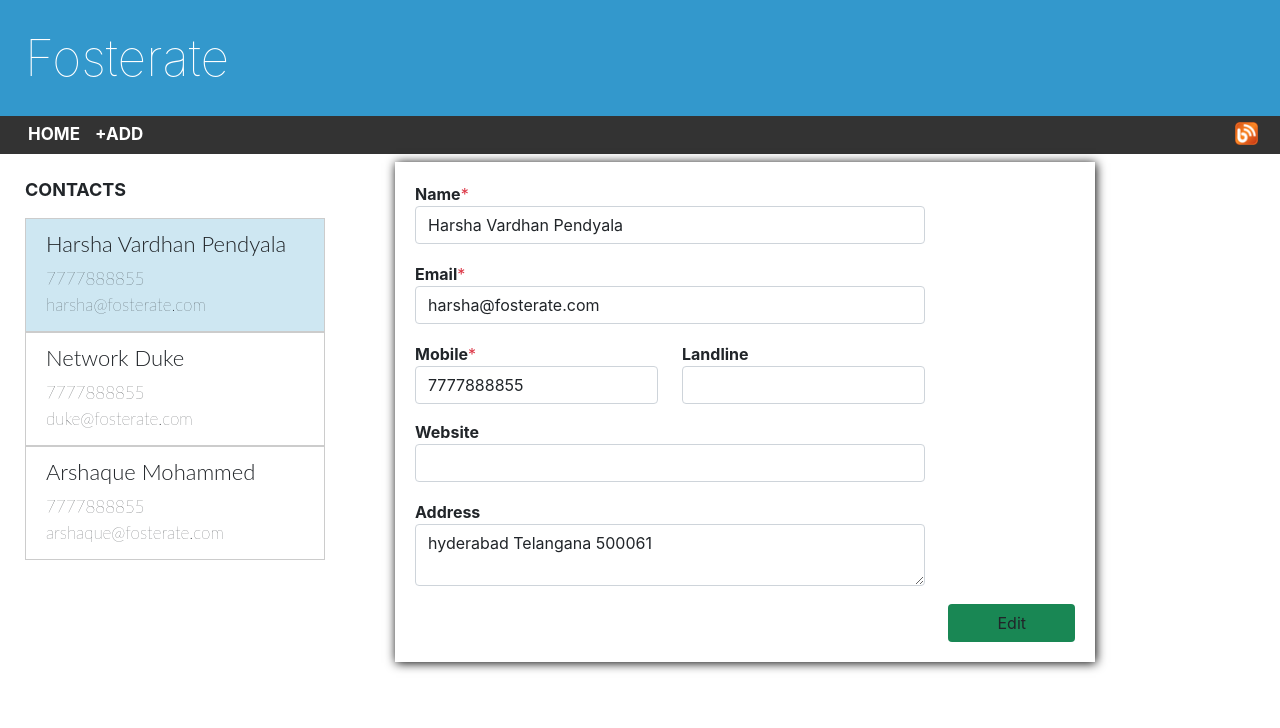
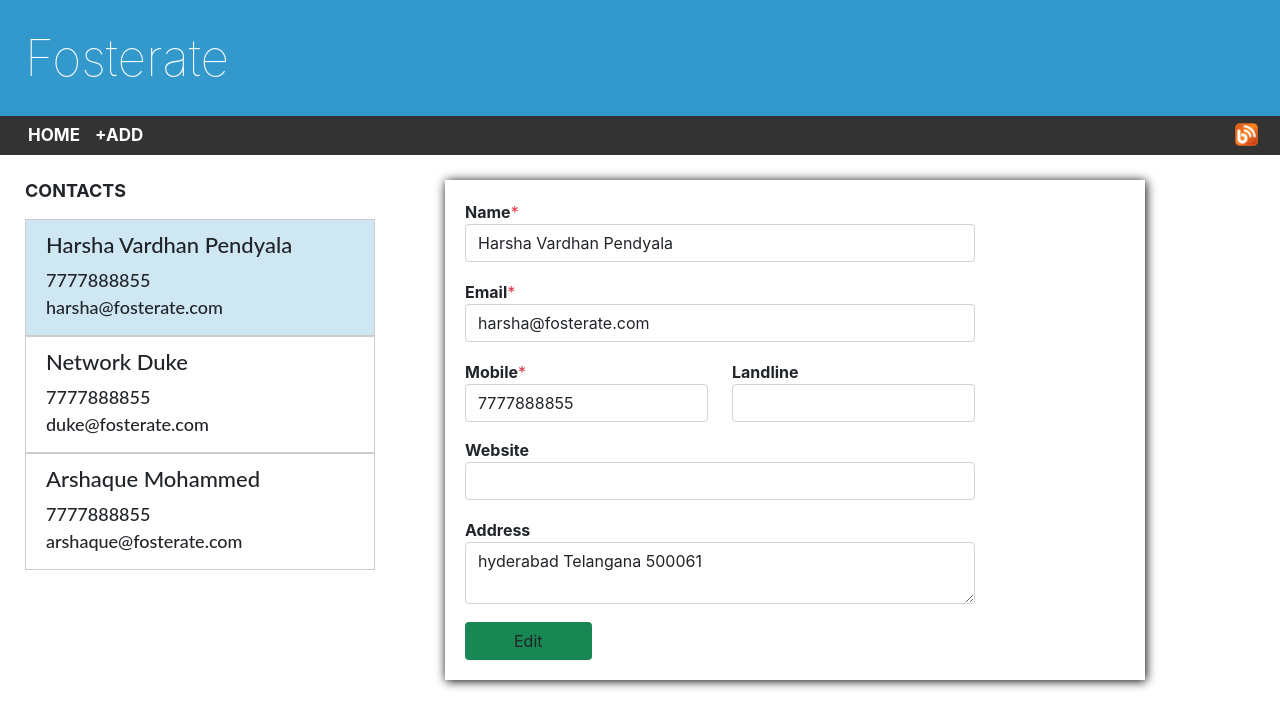
Before and after one commit to poorna1307/Angular-app, an Angular app: page /edit in a window 1280 px wide. Shown: the top 728 px of the page. Built offline with nearby package versions, Linux system fonts and the light colour scheme.

Commit message:
SASS Implemented

```diff
--- a/src/app/add-form/add-form.component.html
+++ b/src/app/add-form/add-form.component.html
@@ -8,8 +8,8 @@
 </head>
 <body>
 
-    <div class="add-body">
-    <div class="home-body" *ngIf="this._contactsService.contacts.length>0">
+    <div class="add-container">
+        <div *ngIf="this._contactsService.contacts.length>0">
             <h2 class="sub-heading">CONTACTS</h2>
             <div class="contacts-container">
                 <div class="contact-cards" *ngFor="let contact of this._contactsService.contacts; let i = index;">
--- a/src/app/add-form/add-form.component.sass
+++ b/src/app/add-form/add-form.component.sass
@@ -1,44 +1,48 @@
-.add-body
+@mixin font-size-weight($size,$weight)
+    font:
+        size: $size
+        weight: $weight
+
+
+.add-container
     display: flex
-.sub-heading
-    margin: 0px
-    font-size: large
-    font-weight: bold
-    padding:25px 0px 0px 25px
 
-.contacts-container
-    margin: 18px 0px 0px 25px
-    width: 350px
-    font-family: 'Lato', sans-serif
+    .sub-heading
+        @include font-size-weight(large,bold)
+        margin: 0px
+        padding:25px 0px 0px 25px
 
-.pointer
-    cursor: pointer
+    .contacts-container
+        margin: 18px 0px 0px 25px
+        width: 350px
+        font-family: 'Lato', sans-serif
 
-.contact-card
-    padding-bottom:6px
-    border: solid #CCCCCC
-    border-width: 1.5px
-    color: #6c6a6a
+        .contact-card
+            padding-bottom:6px
+            border: solid #CCCCCC
+            border-width: 1.5px
+            color: #6c6a6a
 
-.contact-card-title
-    font-size:22px
-    font-weight:300
-    padding-bottom:6px
+            .contact-card-title
+                @include font-size-weight(22px,300)
+                padding-bottom:6px
 
-.contact-card-data
-    padding:8px 0px 8px 20px
-    margin: 0px
-    font-size: 17px
-    font-weight: 200
+            .contact-card-data
+                @include font-size-weight(17px,200)
+                padding:8px 0px 8px 20px
+                margin: 0px
 
-.form-container
-    width: 700px
-    box-shadow: black 1px 1px 10px
-    padding: 20px
-    margin-left: 70px
-    margin-top: 25px
-.form-group
-    padding-bottom: 18px
-    padding-right: 150px
-.button
-    text-align: right
+        .pointer
+            cursor: pointer
+
+    .form-container
+        width: 700px
+        box-shadow: black 1px 1px 10px
+        padding: 20px
+        margin: 25px 0px 0px 70px
+
+    .form-group
+        padding: 0px 150px 18px 0px
+
+        .button
+            text-align: right
--- a/src/app/edit-form/edit-form.component.html
+++ b/src/app/edit-form/edit-form.component.html
@@ -7,12 +7,12 @@
     <title>Document</title>
 </head>
 <body>
-<div class="edit-body">
+<div class="edit-container">
 
-    <div class="home-body" *ngIf="this._contactsService.contacts.length>0">
+    <div *ngIf="this._contactsService.contacts.length>0">
         <h2 class="sub-heading">CONTACTS</h2>
         <div class="contacts-container">
-            <div class="contact-cards" *ngFor="let contact of this._contactsService.contacts; let i = index;">
+            <div  *ngFor="let contact of this._contactsService.contacts; let i = index;">
                 <div class="contact-card pointer" [ngClass]="{'selected':_contactsService.selectedContact===i}">
                     <div class="contact-card-data">
                         <div class="contact-card-title">{{contact.name}}</div>
--- a/src/app/edit-form/edit-form.component.sass
+++ b/src/app/edit-form/edit-form.component.sass
@@ -1,44 +1,50 @@
-.edit-body
+@mixin font-size-weight($size,$weight)
+    font:
+        size: $size
+        weight: $weight
+
+.edit-container
     display: flex
-.sub-heading
-    margin: 0px
-    font-size: large
-    font-weight: bold
-    padding:25px 0px 0px 25px
 
-.contacts-container
-    margin: 18px 0px 0px 25px
-    width: 300px
-    font-family: 'Lato', sans-serif
+    .sub-heading
+        @include font-size-weight(large,bold)
+        margin: 0px
+        padding:25px 0px 0px 25px
 
-.contact-card
-    padding-bottom:6px
-    border: solid #CCCCCC
-    border-width: 1.5px
+    .contacts-container
+        margin: 18px 0px 0px 25px
+        width: 350px
+        font-family: 'Lato', sans-serif
 
-.contact-card-title
-    font-size:22px
-    font-weight:300
-    padding-bottom:6px
+        .contact-card
+            padding-bottom:6px
+            border: solid #CCCCCC
+            border-width: 1.5px
 
-.contact-card-data
-    padding:8px 0px 8px 20px
-    margin: 0px
-    font-size: 17px
-    font-weight: 200
+            .contact-card-data
+                @include font-size-weight(18px,500)
+                padding:8px 0px 8px 20px
+                margin: 0px
 
-.pointer
-    cursor: pointer
-.selected
-    background-color: #cee7f2
-.form-container
-    width: 700px
-    box-shadow: black 1px 1px 10px
-    padding: 20px
-    margin-left: 70px
-    margin-top: 8px
-.form-group
-    padding-bottom: 18px
-    padding-right: 150px
-.button
-    text-align: right
+                .contact-card-title
+                    font-size:22px
+                    padding-bottom:6px
+
+
+        .pointer
+            cursor: pointer
+
+        .selected
+            background-color: #cee7f2
+
+    .form-container
+        width: 700px
+        box-shadow: black 1px 1px 10px
+        padding: 20px
+        margin: 25px 0px 0px 70px
+
+        .form-group
+            padding: 0px 150px 18px 0px
+
+            .button
+                text-align: right
--- a/src/app/header/header.component.html
+++ b/src/app/header/header.component.html
@@ -8,7 +8,7 @@
 </head>
 <body>
     <div class="head-container">
-        <h1 class="header">Fosterate</h1>
+        <h1 class="heading">Fosterate</h1>
     </div>
 
     <div class="navbar-container">
--- a/src/app/header/header.component.sass
+++ b/src/app/header/header.component.sass
@@ -1,43 +1,47 @@
+$colors: ("primary-color": #3398cc,"secondary-color": #333333)
+
+@mixin font-size-weight($size,$weight)
+    font:
+        size: $size
+        weight: $weight
 
 .head-container
-    background-color:#3398cc
+    background-color: map-get($colors,primary-color )
     color: white
     vertical-align: middle
     margin: 0px
     padding: 0px
 
-.header
-    font-size: 50px
-    font-weight: lighter
-    margin: 0px
-    padding: 28px 0px 28px 25px
+    .heading
+        @include font-size-weight(50px,lighter)
+        margin: 0px
+        padding: 28px 0px 28px 25px
 
 .navbar-container
-    background-color: #333333
+    background-color: map-get($colors,secondary-color)
     display: flex
     justify-content: space-between
     padding: 0px 20px 0px 11px
 
-.navbar-items
-    color: white
-    display: flex
-    padding-left: 12px
+    .navbar-items
+        color: white
+        display: flex
+        padding-left: 12px
 
-.navbar-item
-    font-weight: bolder
-    font-size: 17px
+        .navbar-item
+            @include font-size-weight(17px,bolder)
 
-a
-    text-decoration: none
-    padding: 6px 10px 6px 5px
-    color: white
+        a
+            text-decoration: none
+            padding: 7px 10px 6px 5px
+            color: white
 
-.blog-icon
-    padding:4px 2px 2px 0px
-    vertical-align: middle
+        .active
+            background-color: #FD9802
+            color: map-get($colors,secondary-color)
+            border-left:3px solid white
+            padding: 7px 10px 7px 10px
 
-.active
-    background-color: #FD9802
-    color: #333333
-    border-left:3px solid white
-    padding: 7px 10px 10px 10px
+    .blog-icon
+        padding:5px 2px 0px 0px
+        vertical-align: middle
--- a/src/app/home/home.component.sass
+++ b/src/app/home/home.component.sass
@@ -1,76 +1,73 @@
+@mixin font-size-weight($size,$weight)
+    font:
+        size: $size
+        weight: $weight
 
-.home-body
+.sub-heading
+    @include font-size-weight(large,bold)
+    margin: 0px
+    padding:25px 0px 0px 25px
+
+.home-container
     display: flex
     justify-content: space-between
     width: 1150px
-.sub-heading
-    margin: 0px
-    font-size: large
-    font-weight: bold
-    padding:25px 0px 0px 25px
 
-.contacts-container
-    margin: 18px 0px 0px 25px
-    width: 350px
-    font-family: 'Lato', sans-serif
-    border-top: solid #CCCCCC
-    border-width: 0.1px
+    .contacts-container
+        margin: 18px 0px 0px 25px
+        width: 350px
+        font-family: 'Lato', sans-serif
+        border:
+            top: solid #CCCCCC
+            width: 0.1px
 
-.contact-card
-    padding-bottom:6px
-    border: solid #CCCCCC
-    border-width: 0.9px
+        .contact-card
+            padding-bottom:6px
+            border: solid #CCCCCC
+            border-width: 0.9px
 
-.contact-card-title
-    font-size:22px
-    padding-bottom:4px
+            .contact-card-data
+                @include font-size-weight(18px,500)
+                padding:7px 0px 8px 20px
+                margin: 0px
 
-.contact-card-data
-    padding:7px 0px 8px 20px
-    margin: 0px
-    font-size: 18px
-    font-weight: 500
+            .contact-card-title
+                font-size:22px
+                padding-bottom:4px
 
-.pointer
-    cursor: pointer
-.selected
-    background-color: #cee7f2
+        .pointer
+            cursor: pointer
 
-.details-container
-    margin-top: 3px
+        .selected
+            background-color: #cee7f2
 
-.container-title
-    font-size: 30px
-    font-weight: 600
-    padding-bottom: 15px
+    .details-container
+        margin-top: 3px
 
-.container-body
-    font-size: 19px
-    font-weight:500
+        .details-card-title
+            @include font-size-weight(30px,600)
+            padding-bottom: 15px
 
-.data-padding
-    padding-bottom: 15px
+        .details-card-data
+            @include font-size-weight(19px,500)
 
-.new-line
-    padding-left: 70px
+            .data-padding
+                padding-bottom: 15px
 
-.control-container
+    .controls-container
+        margin-top: 15px
 
-    margin-top: 15px
+        .controls
+            @include font-size-weight(20px,500)
+            text-decoration: none
+            color: black
+            cursor: pointer
 
-.controls
-    text-decoration: none
-    font-size: 20px
-    font-weight: 500
-    color: black
-    cursor: pointer
-
-.control-icon
-    padding: 90px 15px 0px 4px
-    text-decoration: none
+            .control-icon
+                padding: 90px 15px 0px 4px
+                text-decoration: none
 
 .contacts-not-found
+    @include font-size-weight(x-large,bolder)
     color: red
-    font-weight: bolder
-    font-size: x-large
     padding: 25px 0px 0px 25px
```
Also changed, not shown: src/app/home/home.component.html (+7 -5 lines). Lines whose indentation alone changed are shown as unchanged.
